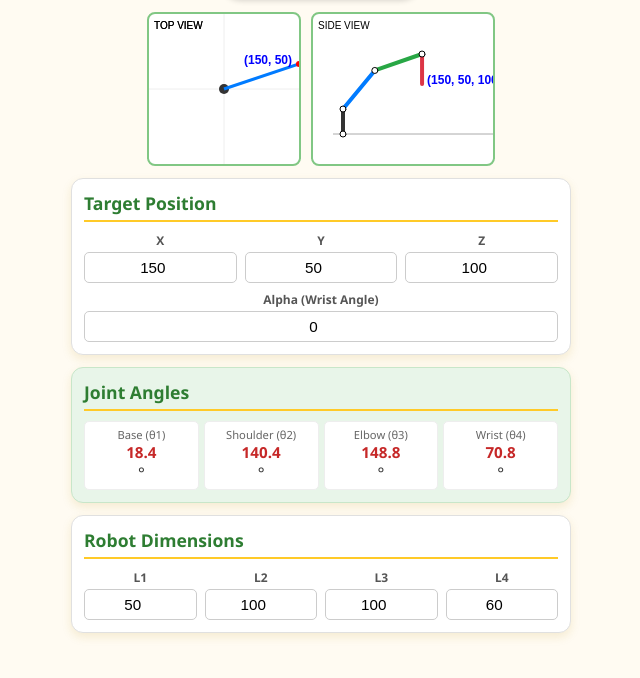
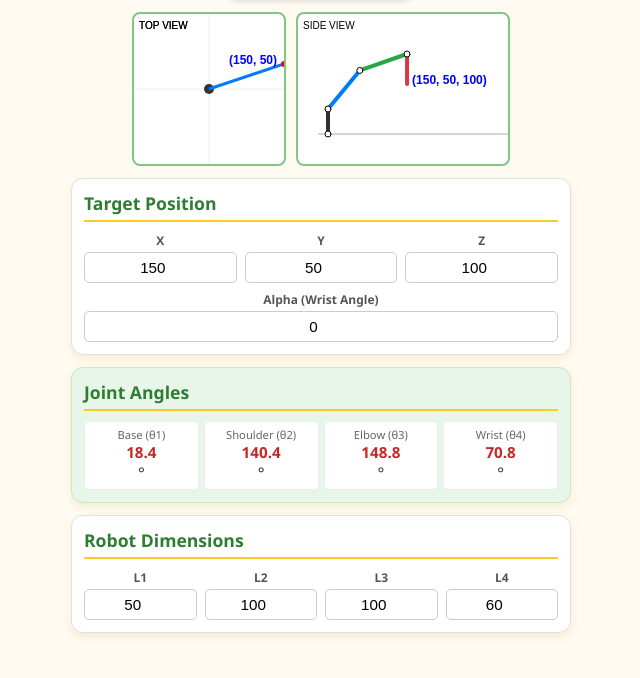
Before and after one commit to Arafat178/4-DOF-Robotic-Arm-Inverse-Kinematics-Solver, a plain HTML site: page index.html in a window 1280 px wide. Shown: the part 96-774 px from the top of the page, without its empty margins (319-959 px from the left). Drawn offline with Linux system fonts and the light colour scheme.

Commit message:
Adjust canvas size in index.html
Updated canvas dimensions for side view.

```diff
--- a/index.html
+++ b/index.html
@@ -17,7 +17,7 @@
 
         <div class="section visuals">
             <canvas id="topView" width="150" height="150"></canvas>
-            <canvas id="sideView" width="180" height="150"></canvas>
+            <canvas id="sideView" width="210" height="150"></canvas>
         </div>
 
         <div class="section input-panel">
```
